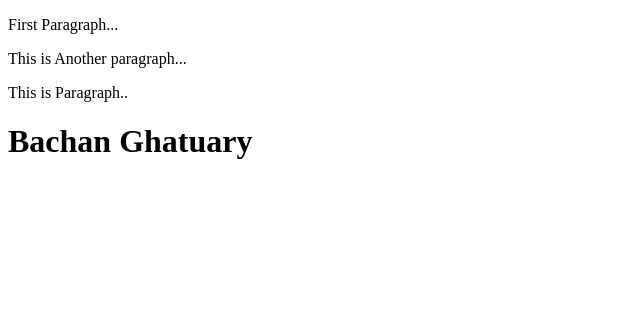
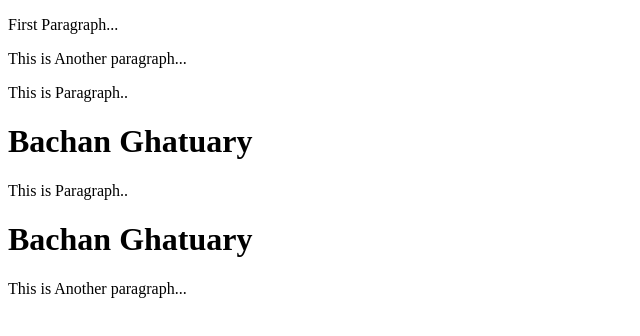
Before and after one commit to bachan143/Learning-git, a plain HTML site: page index.html in a window 1280 px wide. Shown: the whole page, without its empty margins (0-640 px from the left). Drawn offline with Linux system fonts and the light colour scheme.

Commit message:
conflict slove

```diff
--- a/index.html
+++ b/index.html
@@ -6,6 +6,12 @@
 
                <p>This is Paragraph..<p1>
 		<h1>Bachan Ghatuary</h1>
+
+
+               <p1>This is Paragraph..<p1>
+		<h1>Bachan Ghatuary</h1>
+		<p>This is Another paragraph...</p>
+
 	</body>
 
 </html>
```
